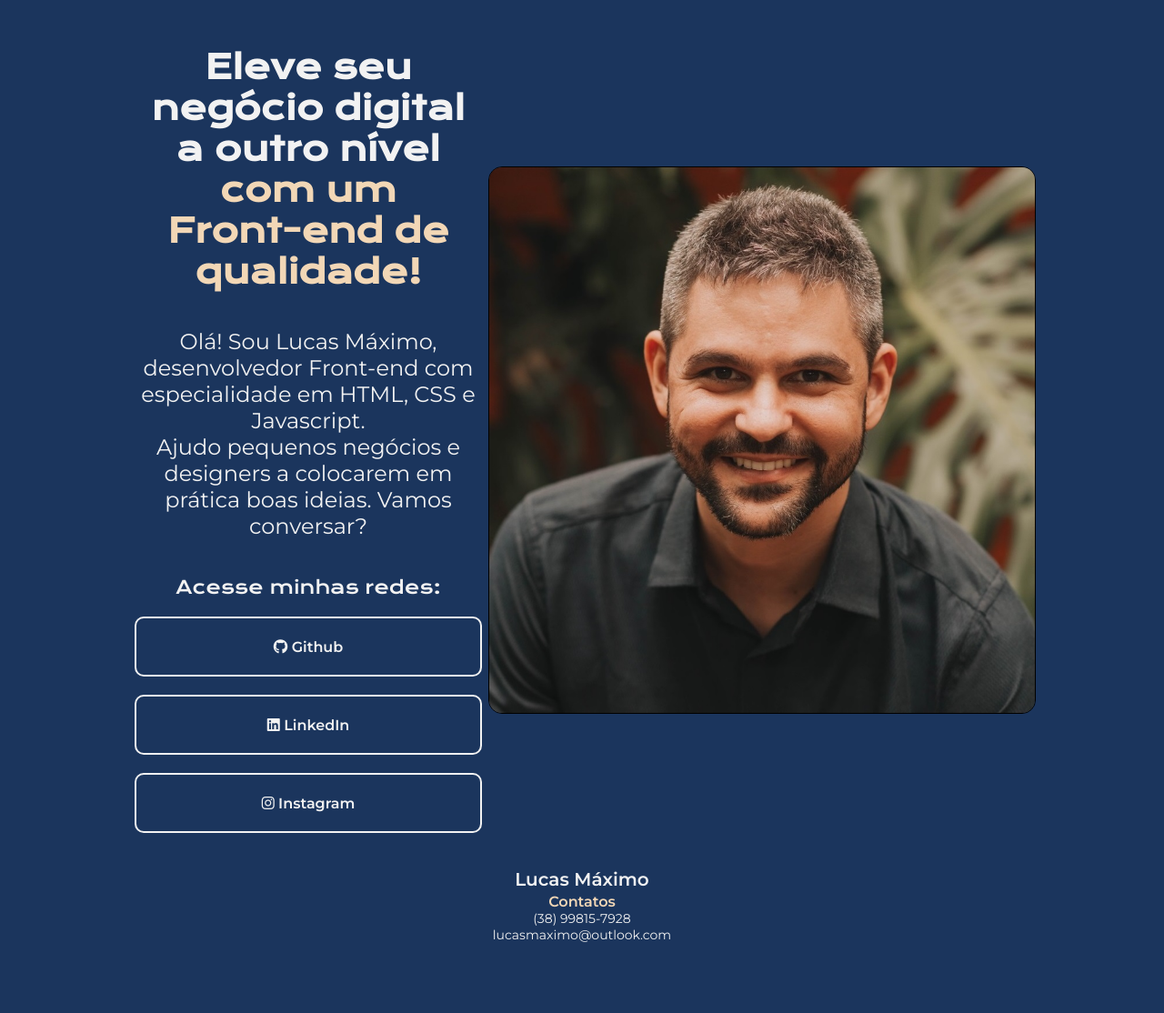
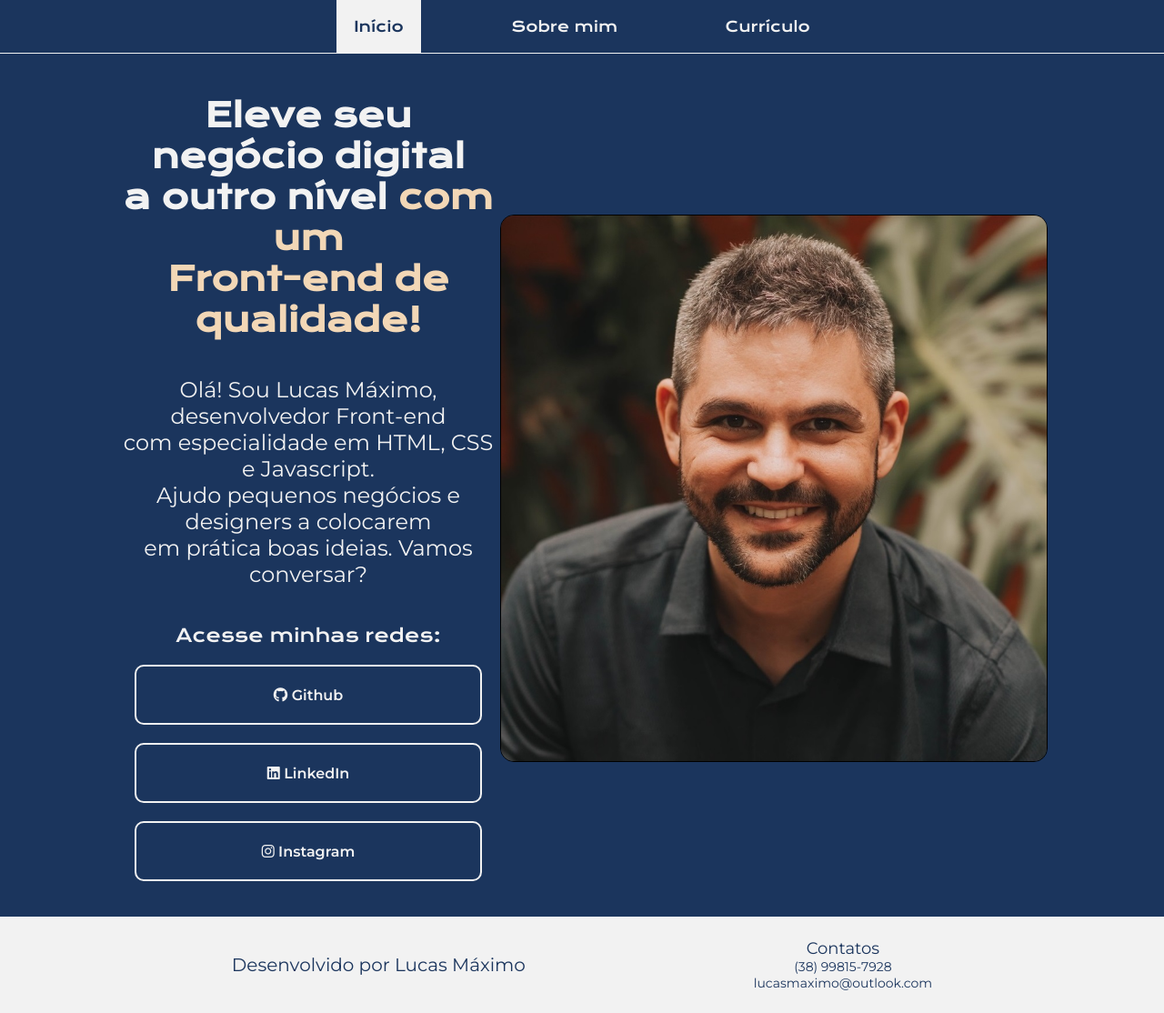
Before and after one commit to lucasmaximo/primeiro-portfolio, a plain HTML site: page index.html in a window 1280 px wide. Shown: the whole page at 91% size. Before the commit the page ends 1041 px from the top, so only its background shows below. Drawn offline with nearby package versions, Linux system fonts and the light colour scheme.

Commit message:
Ajustes no início e adição das páginas Sobre Mim e Currículo

```diff
--- a/index.html
+++ b/index.html
@@ -4,18 +4,26 @@
     <meta charset="UTF-8">
     <meta http-equiv="X-UA-Compatible" content="IE=edge">
     <meta name="viewport" content="width=device-width, initial-scale=1.0">
-    <link rel="stylesheet" href="style.css">
+    <link rel="stylesheet" href="styles/style.css">
     <script src="https://kit.fontawesome.com/57fe001bae.js" crossorigin="anonymous"></script>
-    <title>Portfólio | Lucas Máximo</title>
+    <title>Lucas Máximo | Dev</title>
 </head>
 <body>
-    <header></header>
+    <header class="cabecalho">
+        <nav class="cabecalho__menu">
+            <a id="index" class="cabecalho__menu__link active" href="index.html">Início</a>
+            <a id="about" class="cabecalho__menu__link" href="about.html">Sobre mim</a>
+            <a id="about" class="cabecalho__menu__link" href="curriculum.html">Currículo</a>
+        </nav>
+    </header>
     <main class="apresentacao">
         <section class="apresentacao__conteudo">
             <h1 class="apresentacao__conteudo__titulo">Eleve seu negócio digital <br>a outro nível
                 <strong class="titulo-destaque">com um <br>Front-end de qualidade!</strong></h1>
-            <p class="apresentacao__conteudo__texto">Olá! Sou Lucas Máximo, desenvolvedor Front-end com especialidade em HTML, CSS e Javascript.
-                <br>Ajudo pequenos negócios e designers a colocarem em prática boas ideias. Vamos conversar?</p>
+            <p class="apresentacao__conteudo__texto">Olá! Sou Lucas Máximo, desenvolvedor Front-end
+                <br>com especialidade em HTML, CSS e Javascript.
+                <br>Ajudo pequenos negócios e designers a colocarem
+                <br>em prática boas ideias. Vamos conversar?</p>
             <div class="apresentacao__links">
                 <h2 class="apresentacao__links__subtitulo">Acesse minhas redes:</h2>
                 <a class="apresentacao__links__link" href="https://github.com/lucasmaximo">
@@ -29,16 +37,17 @@
         <img src="assets/minha-imagem.JPG" alt="Foto do Lucas Máximo">
     </main>
     <footer class="rodape">
-        <div  class="rodape-nome">
-            <span>Lucas Máximo</span>
+        <div class="rodape__nome">
+            Desenvolvido por Lucas Máximo
         </div>
-        <div class="rodape-contatos">
-            Contatos
-            <div class="rodape-contatos-contato">
+        <div class="rodape__contatos">
+            <span>Contatos</span>
+            <div class="rodape__contatos__contato">
                 <p>(38) 99815-7928</p>
                 <p>lucasmaximo@outlook.com</p>
             </div>
         </div>
     </footer>
+    <script src="./scripts/app.js" defer></script>
 </body>
 </html>
--- a/style.css
+++ b/styles/style.css
@@ -5,16 +5,42 @@
     padding: 0;
 }
 body {
-    height: 100vh; /* faz com que a página ocupe 100% da altura visível da tela no navegador */
+    /*height: 100vh;  faz com que a página ocupe 100% da altura visível da tela no navegador */
     box-sizing: border-box; /* garante que nenhum elemento exceda o tamanho lateral da página */
     background-color: #1B355D;
     color: #F2F2F2;
 }
-.apresentacao {
-    margin: 4% 11% 3% 11% ;
+.cabecalho {
+    border-bottom: 1px solid #F2F2F2;
+}
+.cabecalho__menu {
     display: flex;
     align-items: center;
-    justify-content: space-between;
+    justify-content: center;
+    gap: 80px;
+}
+.cabecalho__menu__link {
+    font-family: "Krona One", sans-serif;
+    font-size: 16px;
+    font-weight: 500;
+    color: #F2F2F2;
+    text-decoration: none;
+    padding: 1.5%;
+}
+.cabecalho__menu__link:hover {
+    background-color: #F2F2F2;
+    color: #1B355D;
+    transition: background-color 0.5s ease;
+}
+.cabecalho__menu__link.active {
+    background-color: #F2F2F2;
+    color: #1B355D;
+}
+.apresentacao {
+    padding: 3.5% 10% 3% 10% ;
+    display: flex;
+    align-items: center;
+    justify-content: space-bet;
 }
 .apresentacao__conteudo {
     width: 700px;
@@ -75,27 +101,26 @@ img:hover {
     filter: brightness(0.7);
 }
 .rodape {
+    display: flex;
+    align-items: center;
+    justify-content: space-evenly;
+    gap: 20px;
     font-family: "Montserrat", sans-serif;
-    display: flex;
-    flex-direction: column;
-    align-items: center;
-    justify-content: center;
+    font-size: 22px;
+    background-color: #F2F2F2;
+    color: #1B355D;
+    padding: 24px;
 }
-.rodape-nome {
+.rodape__nome {
     font-size: 20px;
-    font-weight: bold;
-    margin-bottom: 0.3%;
 }
-.rodape-contatos {
+.rodape__contatos {
     display: flex;
     flex-direction: column;
     text-align: center;
-    margin-bottom: 0.3%;
-    color: #F2D7B6;
-    font-weight: 600;
+    color: #1B355D;
+    font-size: 18px;
 }
-.rodape-contatos-contato {
+.rodape__contatos__contato {
     font-size: 14px;
-    font-weight: 500;
-    color: #F2F2F2;
 }
```
Also changed, not shown: about.html (added, +36 -0 lines), curriculum.html (added, +36 -0 lines), scripts/app.js (added).
